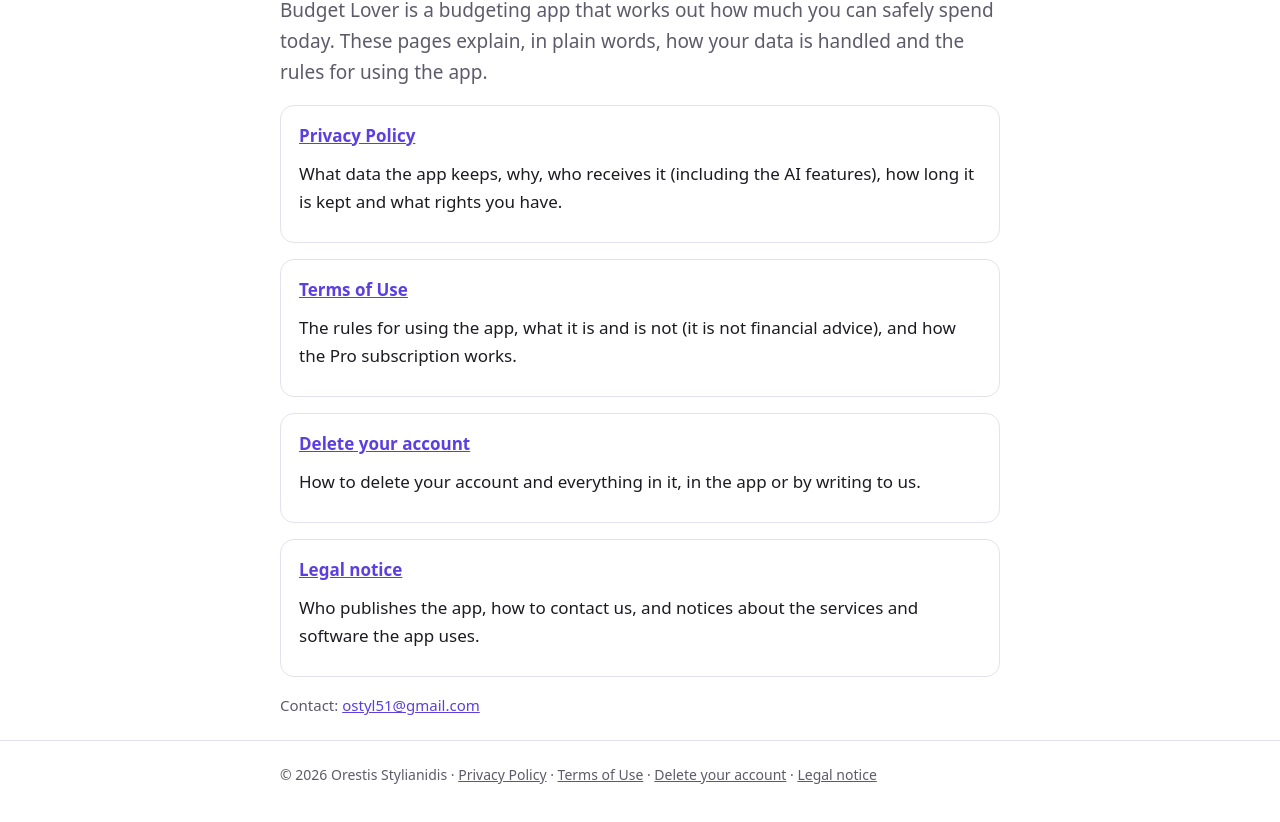
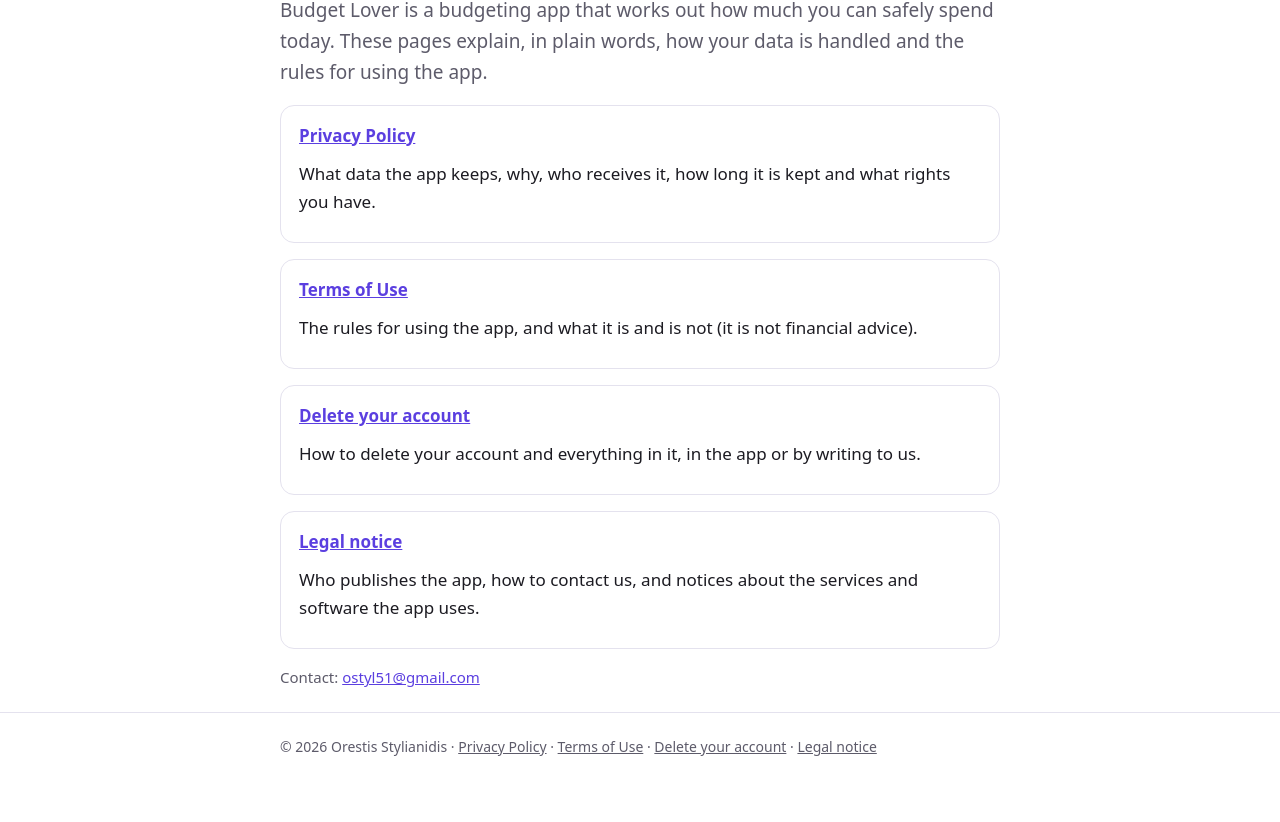
Before and after one commit to ostyl51/budget-lover-legal, a plain HTML site: page index.html in a window 1280 px wide. Shown: the part 110-932 px from the top of the page. After the commit the page ends 908 px from the top, so only its background shows below. Drawn offline with Linux system fonts and the light colour scheme.

Commit message:
Update index.html

```diff
--- a/index.html
+++ b/index.html
@@ -23,11 +23,11 @@
 
   <div class="card">
     <h3><a href="privacy.html">Privacy Policy</a></h3>
-    <p>What data the app keeps, why, who receives it (including the AI features), how long it is kept and what rights you have.</p>
+    <p>What data the app keeps, why, who receives it, how long it is kept and what rights you have.</p>
   </div>
   <div class="card">
     <h3><a href="terms.html">Terms of Use</a></h3>
-    <p>The rules for using the app, what it is and is not (it is not financial advice), and how the Pro subscription works.</p>
+    <p>The rules for using the app, and what it is and is not (it is not financial advice).</p>
   </div>
   <div class="card">
     <h3><a href="delete-account.html">Delete your account</a></h3>
```
